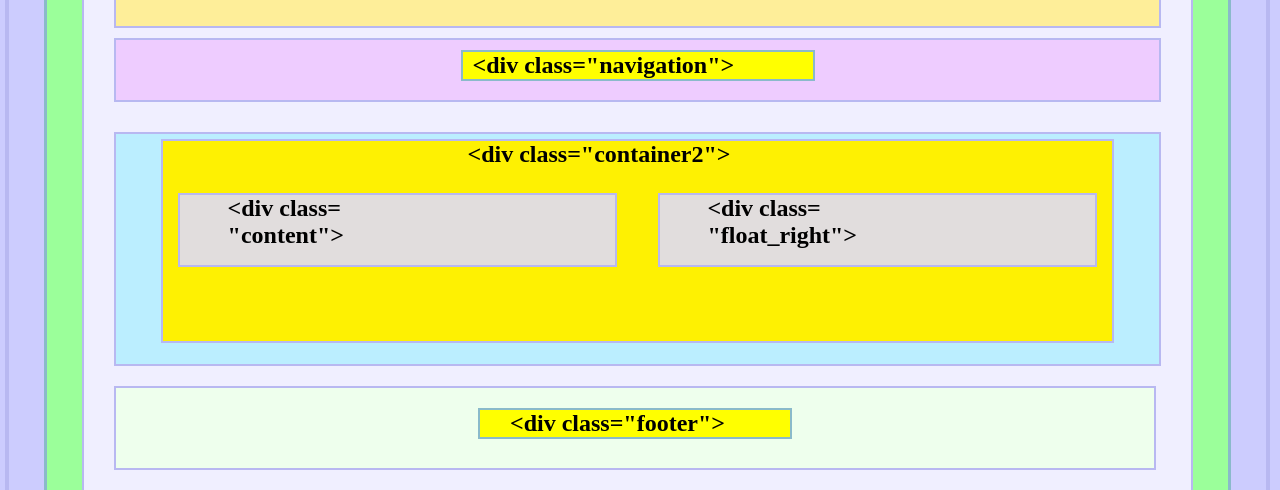
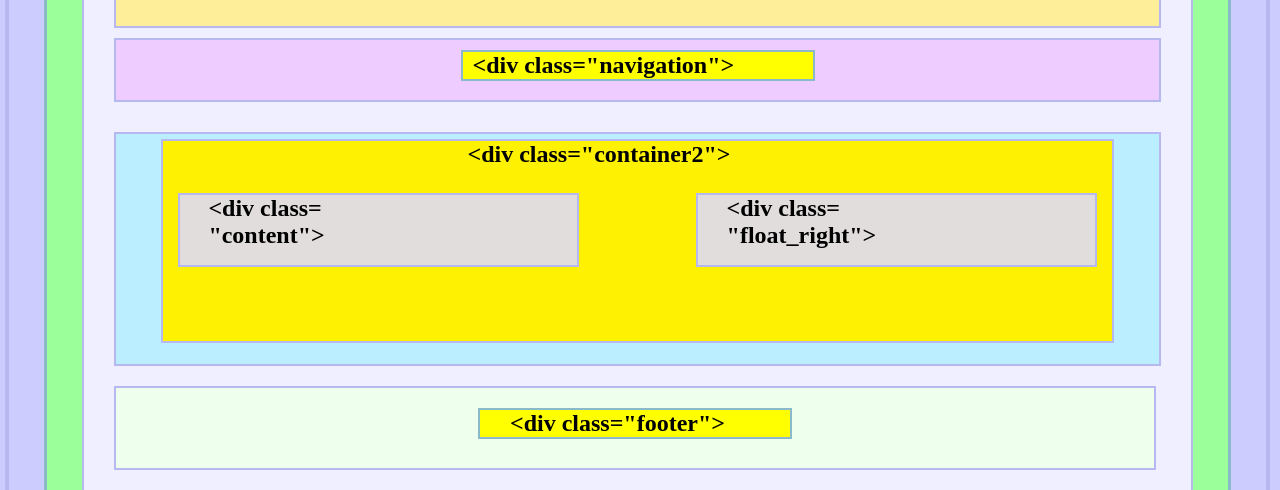
Before and after one commit to Moh-Sameer-Khan/TestByDate, a plain HTML site: page Test20Feb/TaskSamePage/index.html in a window 1280 px wide. Shown: the part 310-800 px from the top of the page. Drawn offline with Linux system fonts and the light colour scheme.

Commit message:
Update TaskSamePage.css

```diff
--- a/Test20Feb/TaskSamePage/TaskSamePage.css
+++ b/Test20Feb/TaskSamePage/TaskSamePage.css
@@ -97,7 +97,7 @@ body{
     margin: 25px 0px 10px 15px;
     border: 2px solid rgb(184, 184, 241);
     height: 70px;
-    width: 34vw;
+    width: 31vw;
     float: left;
     background-color: #e1dddd;
 }
@@ -107,7 +107,7 @@ body{
     margin: 25px 15px 10px 0px;
     border: 2px solid rgb(184, 184, 241);
     height: 70px;
-    width: 34vw;
+    width: 31vw;
     float: right;
     background-color: #e1dddd;
 }
```
